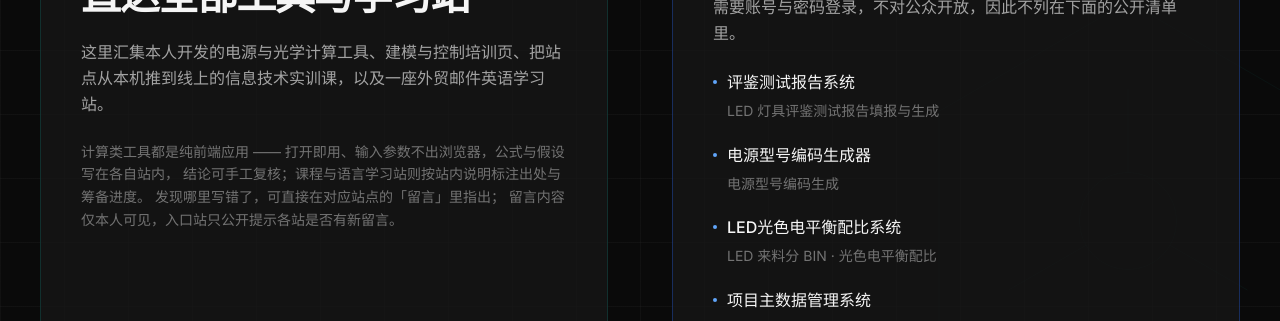
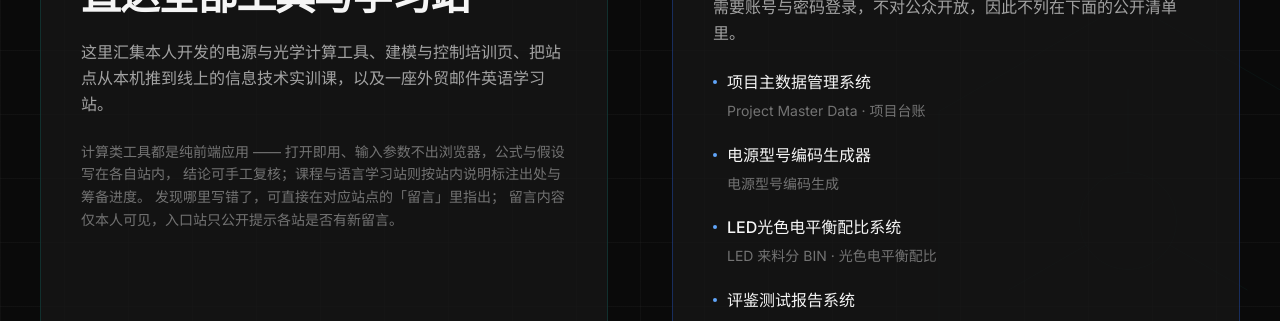
Before and after one commit to WisdomHuang2020/main-website-entrance, a React (Vite) app: page / in a window 1280 px wide. Shown: the part 479-800 px from the top of the page. Built offline with nearby package versions, Linux system fonts and the light colour scheme; no server answers.

Commit message:
v1.8.25: 内网 01/04 卡对调（pm 与 validation-test）

```diff
--- a/package.json
+++ b/package.json
@@ -1,7 +1,7 @@
 {
   "name": "main-website-entrance",
   "private": true,
-  "version": "1.8.24",
+  "version": "1.8.25",
   "license": "MIT",
   "type": "module",
   "description": "power-knowledge.tech 站群入口门户",
--- a/src/data/sites.json
+++ b/src/data/sites.json
@@ -145,20 +145,21 @@
     "version": "1.1.6"
   },
   {
-    "id": "validation-test",
-    "name": "评鉴测试报告系统",
-    "subtitle": "LED 灯具评鉴测试报告填报与生成",
-    "domain": "validation.power-knowledge.tech",
-    "url": "https://validation.power-knowledge.tech/",
-    "desc": "按站内测试标准填报 LED 灯具的评鉴测试数据并生成报告。需账号登录，仅团队内部使用。",
+    "id": "pm",
+    "name": "项目主数据管理系统",
+    "subtitle": "Project Master Data · 项目台账",
+    "domain": "pm.power-knowledge.tech",
+    "url": "https://www.pm.power-knowledge.tech/",
+    "desc": "统一建立项目编号、正式名称、别名、机种系列与代表示意图的项目主数据台账。需账号登录，仅团队内部使用。",
     "tags": [
-      "评鉴测试",
-      "报告生成"
+      "项目编号",
+      "机种系列",
+      "主数据台账"
     ],
-    "accent": "#0070c0",
-    "icon": "square-wave",
+    "accent": "#4338ca",
+    "icon": "project-ledger",
     "iconSolid": true,
-    "version": "1.23.1",
+    "version": "0.4.4",
     "internal": true
   },
   {
@@ -197,21 +198,20 @@
     "internal": true
   },
   {
-    "id": "pm",
-    "name": "项目主数据管理系统",
-    "subtitle": "Project Master Data · 项目台账",
-    "domain": "pm.power-knowledge.tech",
-    "url": "https://www.pm.power-knowledge.tech/",
-    "desc": "统一建立项目编号、正式名称、别名、机种系列与代表示意图的项目主数据台账。需账号登录，仅团队内部使用。",
+    "id": "validation-test",
+    "name": "评鉴测试报告系统",
+    "subtitle": "LED 灯具评鉴测试报告填报与生成",
+    "domain": "validation.power-knowledge.tech",
+    "url": "https://validation.power-knowledge.tech/",
+    "desc": "按站内测试标准填报 LED 灯具的评鉴测试数据并生成报告。需账号登录，仅团队内部使用。",
     "tags": [
-      "项目编号",
-      "机种系列",
-      "主数据台账"
+      "评鉴测试",
+      "报告生成"
     ],
-    "accent": "#4338ca",
-    "icon": "project-ledger",
+    "accent": "#0070c0",
+    "icon": "square-wave",
     "iconSolid": true,
-    "version": "0.4.4",
+    "version": "1.23.1",
     "internal": true
   },
   {
```
Also changed, not shown: src/data/sites.ts (+8 -3 lines), 1 other file (tests, documents, lock files or other folders).
